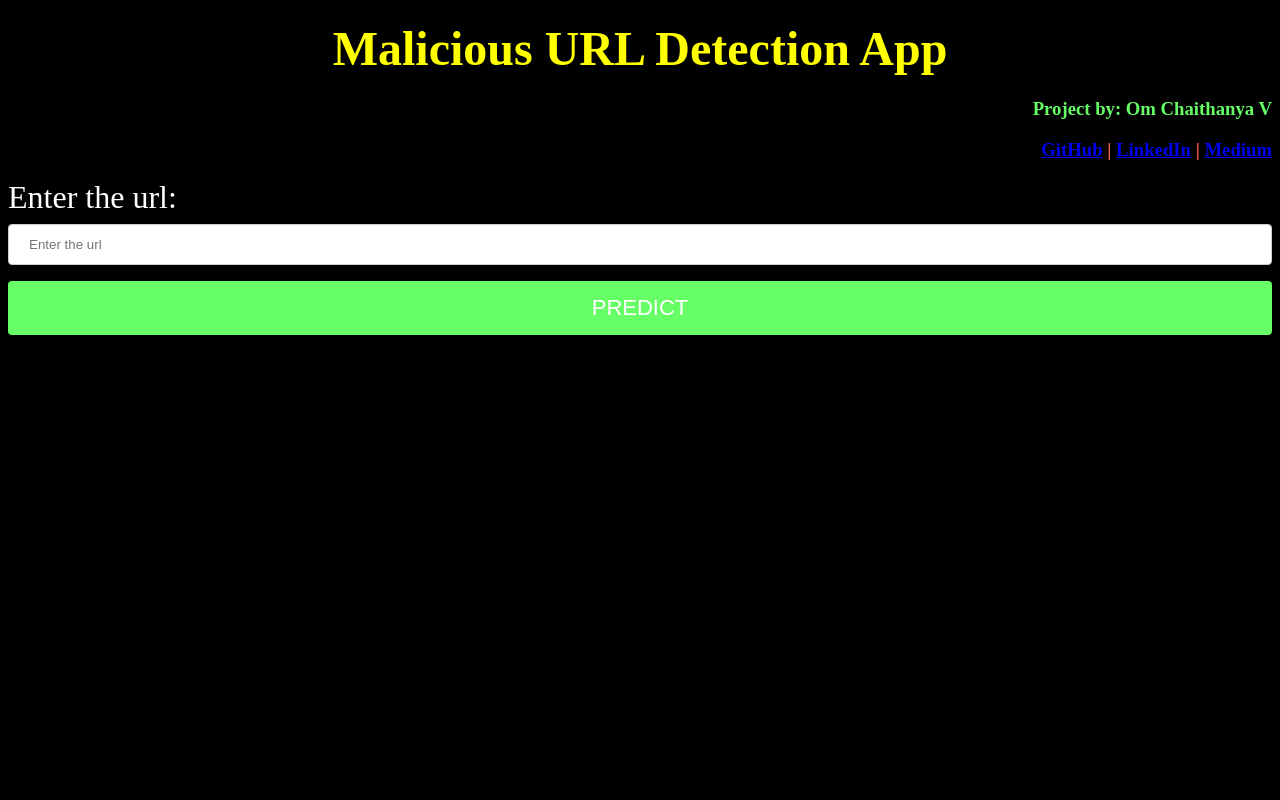
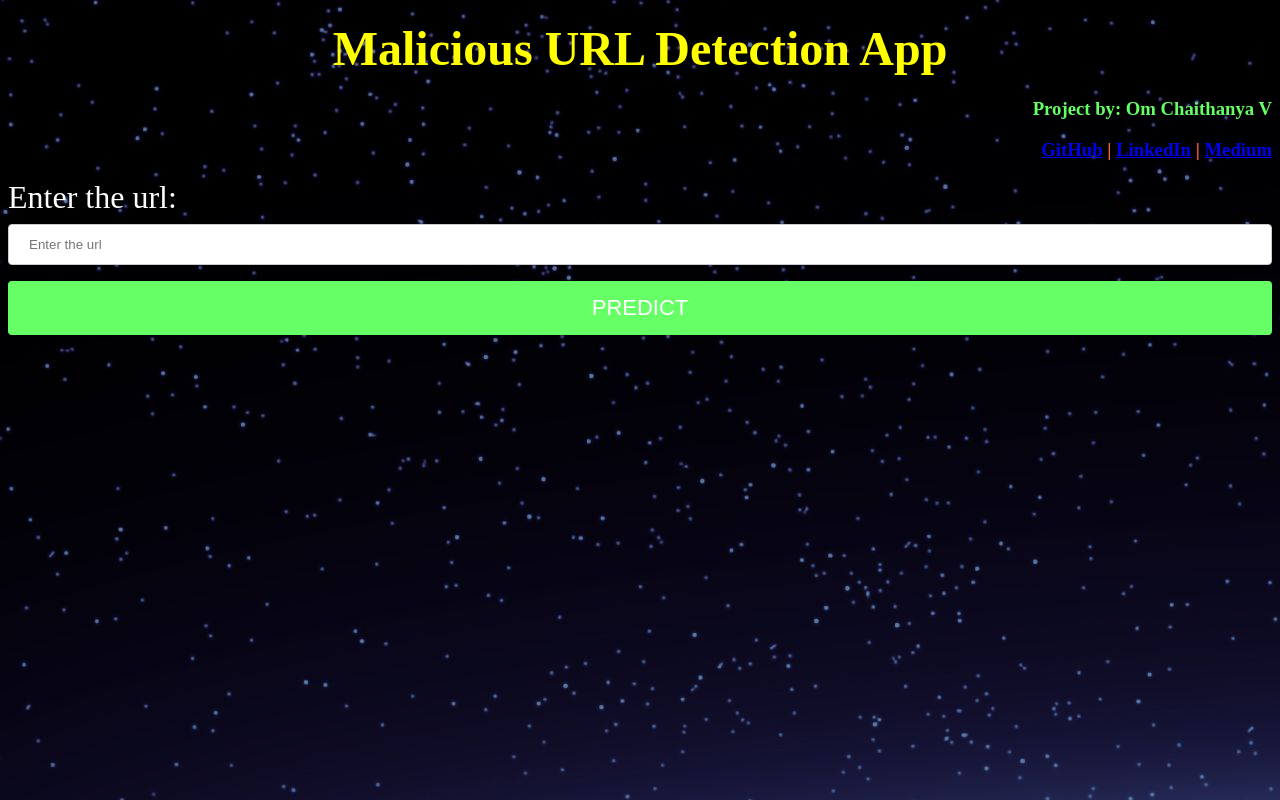
Before and after one commit to omchaithanyav/Malicious-URL-Detection, a Flask app: page / in a window 1280 px wide. Run offline with Flask 2, Linux system fonts and the light colour scheme.

Commit message:
Add files via upload

```diff
--- a/static/css/style.css
+++ b/static/css/style.css
@@ -19,6 +19,20 @@ input[type=submit] {
     cursor: pointer;
 }
 
+{
+  background-image: url({{ url_for ('static', filename = 'img.jpg') }});
+  height: 100vh;
+  background-size: cover;
+  background-position: center;
+  display: flex;
+  flex-direction: column;
+  justify-content: center;
+  align-items: center;
+  text-align: center;
+  padding: 0 20px;
+  font-weight: bold;
+}
+
 input[type=submit]:hover {
     background-color: #45a049;
 }
--- a/templates/index.html
+++ b/templates/index.html
@@ -2,6 +2,14 @@
 <html>
 <head>
  <link rel="stylesheet" href="{{ url_for('static',filename='css/style.css') }}">
+
+<style>
+body{
+        background-image: url("{{ url_for('static', filename='img.jpg') }}");
+        background-attachment: fixed;
+    }
+</style>
+
 
 </head>
 
```
Also changed, not shown: static/img.jpg (added).
